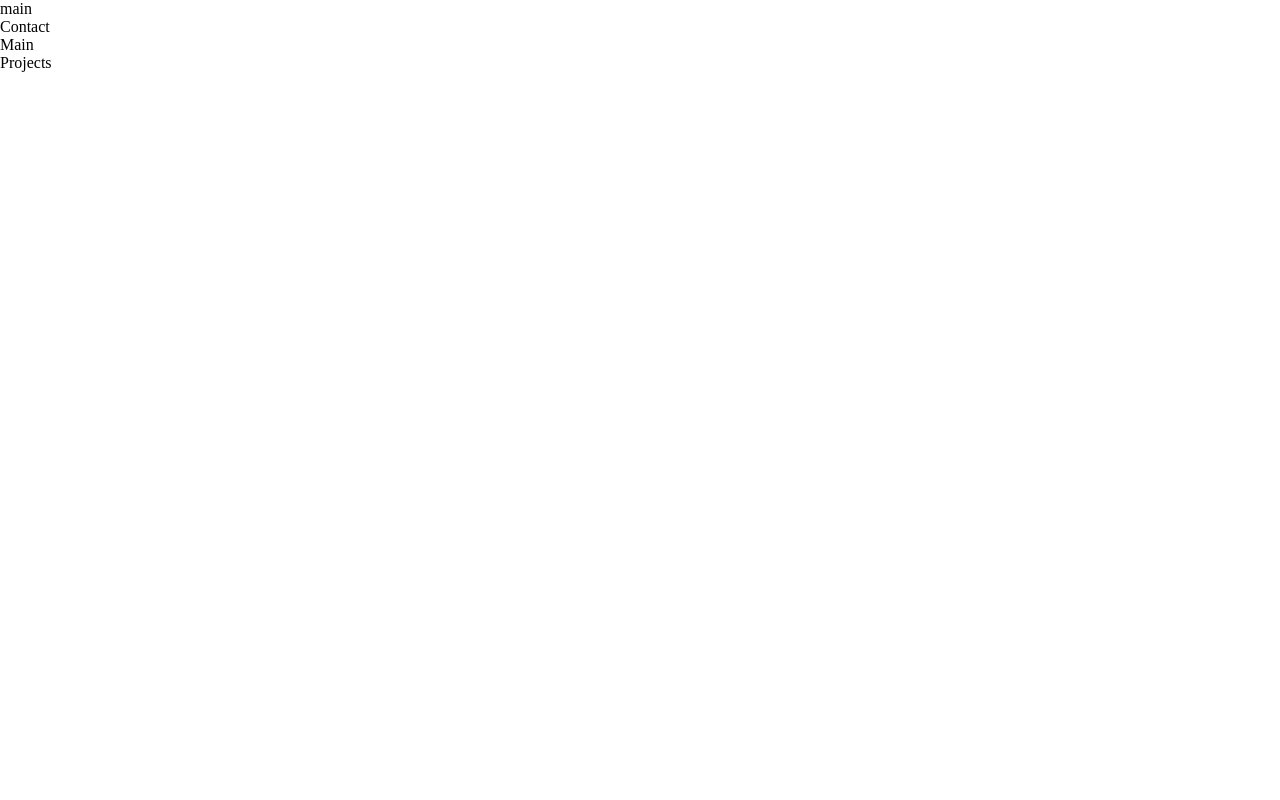
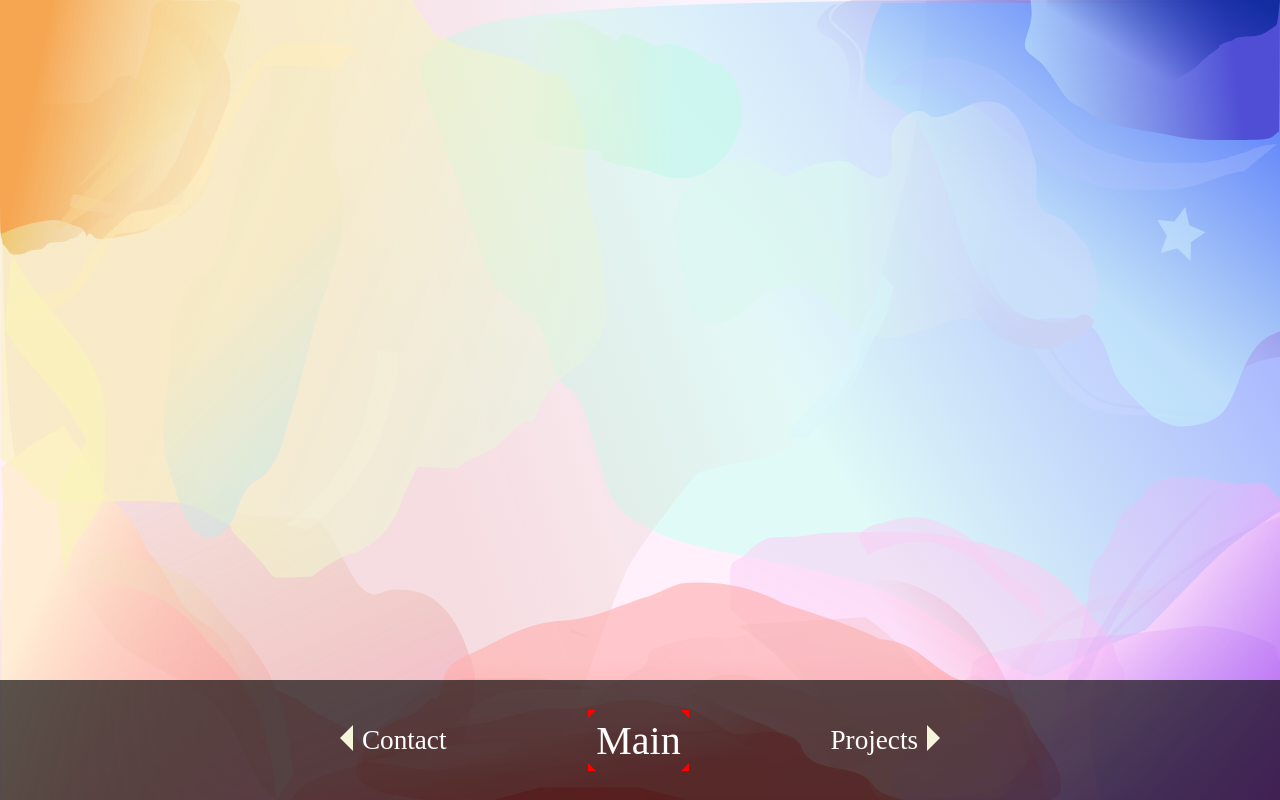
Before and after one commit to kikim1025/Portfolio, a React (Create React App) app in the folder client/: page / in a window 1280 px wide. Built offline with nearby package versions, Linux system fonts and the light colour scheme.

Commit message:
added tab-menu styles

```diff
--- a/client/src/components/presentational/Page.css
+++ b/client/src/components/presentational/Page.css
@@ -1,5 +1,3 @@
-#temp {
-    background: url('/img/background.svg');
-    min-height: 100vh;
-    min-width: 100vw;
+#page {
+
 }
--- /dev/null
+++ b/client/src/components/presentational/Tab.css
@@ -0,0 +1,5 @@
+#tab{
+    position: fixed;
+    height: 100vh;
+    width: 100vw;
+}
--- a/client/src/components/presentational/Tab.js
+++ b/client/src/components/presentational/Tab.js
@@ -4,6 +4,7 @@ import TabProjects from './tab-projects/TabProjects';
 import TabContact from './tab-contact/TabContact';
 import TabMenu from './tabmenu/TabMenu';
 import { TAB_MAIN, TAB_PROJECTS, TAB_CONTACT } from '../../constants/constants';
+import './Tab.css';
 
 // Presentational helper function to selectively present tabs
 // Refreshes tabs each time in current specification
--- /dev/null
+++ b/client/src/components/presentational/tab-main/TabMain.css
@@ -0,0 +1,5 @@
+#tab-main {
+    background: url('/img/background.svg');
+    min-height: 100vh;
+    min-width: 100vw;
+}
--- a/client/src/components/presentational/tab-main/TabMain.js
+++ b/client/src/components/presentational/tab-main/TabMain.js
@@ -1,8 +1,9 @@
 import React from 'react';
+import './TabMain.css';
 
-const TabMain = (props) => (
+const TabMain = () => (
     <div id='tab-main'>
-        main
+
     </div>
 );
 
--- /dev/null
+++ b/client/src/components/presentational/tabmenu/TabButton.css
@@ -0,0 +1,28 @@
+.button {
+    color: white;
+    position: relative;
+    font-size: 1.7rem;
+}
+
+.button:hover {
+    border-bottom: solid 2px rgb(163, 224, 248);
+    color: rgb(163, 224, 248);
+}
+
+.button.left:before {
+    border-top: .5em solid transparent;
+    border-right: .5em solid beige;
+    border-bottom: .5em solid transparent;
+    content: '';
+    position: absolute;
+        left: -.8em;
+}
+
+.button.right:after {
+    border-top: .5em solid transparent;
+    border-bottom: .5em solid transparent;
+    border-left: .5em solid beige;
+    content: '';
+    position: absolute;
+        right: -.8em;
+}
--- a/client/src/components/presentational/tabmenu/TabButton.js
+++ b/client/src/components/presentational/tabmenu/TabButton.js
@@ -1,4 +1,5 @@
 import React from 'react';
+import './TabButton.css';
 
 const TabButton = (props) => (
     <div className={'button '+ props.dir}
--- /dev/null
+++ b/client/src/components/presentational/tabmenu/TabMenu.css
@@ -0,0 +1,31 @@
+#tab-menu {
+    align-items: center;
+    background-color: rgba(0, 0, 0, 0.65);
+    display: flex;
+    height: 15vh;
+    justify-content: center;
+    position: absolute;
+        bottom: 0px;
+    width: 100vw;
+}
+
+#tab-menu__currTab {
+    color: white;
+    font-size: 2.5rem;
+    text-align: center;
+    width: 30vw;
+}
+
+#tab-menu__currTab:before{
+    border-top: .2em solid red;
+    border-right: .2em solid transparent;
+    border-bottom: .2em solid red;
+    content: '';
+}
+
+#tab-menu__currTab:after {
+    border-top: .2em solid red;
+    border-bottom: .2em solid red;
+    border-left: .2em solid transparent;
+    content: '';
+}
--- a/client/src/components/presentational/tabmenu/TabMenu.js
+++ b/client/src/components/presentational/tabmenu/TabMenu.js
@@ -1,39 +1,40 @@
 import React from 'react';
 import TabButton from './TabButton';
 import { TAB_MAIN, TAB_PROJECTS, TAB_CONTACT} from '../../../constants/constants';
+import './TabMenu.css';
 
 // Presentational helper function to change tabmenu
 const tabMenuSelector = (currTab, changeTab) => {
     switch (currTab) {
         case TAB_MAIN:
-            return  <div>
+            return  <nav id='tab-menu'>
                         <TabButton dir='left' name='Contact' des={TAB_CONTACT} changeTab={changeTab} />
                         <div id='tab-menu__currTab'>Main</div>
                         <TabButton dir='right' name='Projects' des={TAB_PROJECTS} changeTab={changeTab} />
-                    </div>
+                    </nav>
         case TAB_PROJECTS:
-            return  <div>
+            return  <nav id='tab-menu'>
                         <TabButton dir='left' name='Main' des={TAB_MAIN} changeTab={changeTab} />
                         <div id='tab-menu__currTab'>Projects</div>
                         <TabButton dir='right' name='Contact' des={TAB_CONTACT} changeTab={changeTab} />
-                    </div>
+                    </nav>
         case TAB_CONTACT:
-            return  <div>
+            return  <nav id='tab-menu'>
                         <TabButton dir='left' name='Projects' des={TAB_PROJECTS} changeTab={changeTab} />
                         <div id='tab-menu__currTab'>Contact</div>
                         <TabButton dir='right' name='Main' des={TAB_MAIN} changeTab={changeTab} />
-                    </div>
+                    </nav>
         default:
             return <div>ERROR RETRIEVING TAB DATA</div>
     };
 };
 
 const TabMenu = (props) => (
-    <nav id='tab-menu'>
+    <div>
         {
             tabMenuSelector(props.currTab, props.changeTab)
         }
-    </nav>
+    </div>
 );
 
 export default TabMenu;
```
